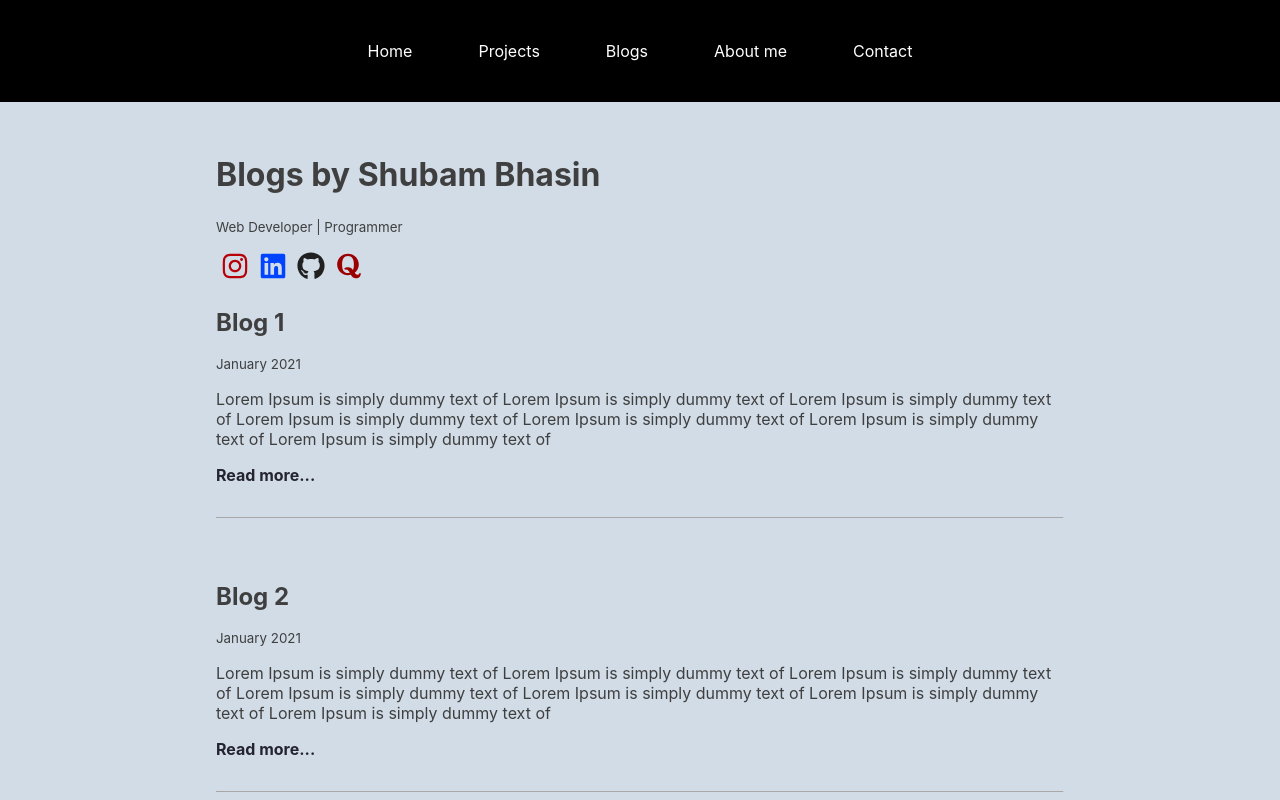
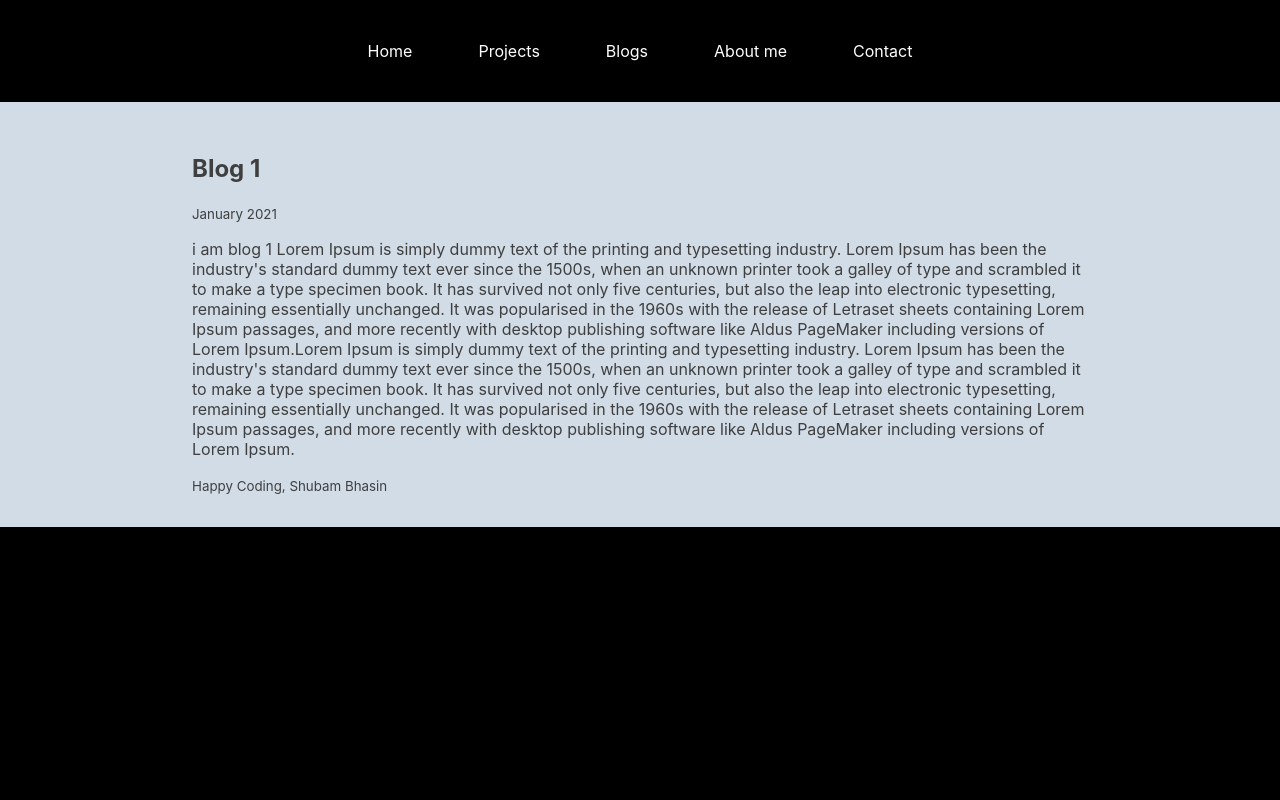
Before and after one commit to shubambhasin/portfolio-v2-react, a React (Create React App) app: page /#/blogs/blog1 in a window 1280 px wide. Before the commit this address led to /#/blogs. Shown: the top 800 px of the page. Built offline with nearby package versions, Linux system fonts and the light colour scheme.

Commit message:
feat: blogs linked, cover svg added

```diff
--- a/src/App.js
+++ b/src/App.js
@@ -5,6 +5,9 @@ import Contact from "./components/Contact";
 import Home from "./components/Home";
 import Navbar from "./components/Navbar";
 import Projects from "./components/Projects";
+import Blog1 from "./data/Blogs/Blog1";
+import Blog2 from "./data/Blogs/Blog2";
+import Blog3 from "./data/Blogs/Blog3";
 
 import "./styles.css";
 
@@ -16,11 +19,15 @@ export default function App() {
 
 
         <Switch>
-          <Route path="/contact" component={Contact}/>
-          <Route path="/aboutme" component={AboutMe}/>
-          <Route path="/blogs" component={Blogs}/>
-          <Route path="/projects" component={Projects}/>
-          <Route path="/" component={Home} />
+          <Route path="/contact" exact component={Contact}/>
+          <Route path="/aboutme" exact component={AboutMe}/>
+          <Route path="/blogs" exact component={Blogs}/>
+          <Route path="/projects" exact component={Projects}/>
+          <Route path="/" exact component={Home} />
+          <Route path ="/blogs/blog1" exact component={Blog1}/>
+          <Route path ="/blogs/blog2" exact component={Blog2}/>
+          <Route path ="/blogs/blog3" exact component={Blog3}/>
+
         </Switch>
 
 
--- a/src/components/Blogs.js
+++ b/src/components/Blogs.js
@@ -1,13 +1,8 @@
 import React from "react";
-import {
-  FaFacebook,
-  FaGithub,
-  FaInstagram,
-  FaLinkedin,
-  FaQuora
-} from "react-icons/fa";
+import { FaGithub, FaInstagram, FaLinkedin, FaQuora } from "react-icons/fa";
 import { Link } from "react-router-dom";
-import { BlogData } from "../data/BlogsData";
+import Blog1 from "../data/Blogs/Blog1";
+import { BlogsData } from "../data/BlogsData";
 import "../styles.css";
 const Blogs = () => {
   return (
@@ -35,7 +30,7 @@ const Blogs = () => {
               rel="noreferrer"
               target="_blank"
             >
-              <FaLinkedin  size={28}/>
+              <FaLinkedin size={28} />
             </a>
             <a
               style={{ color: "rgb(32, 32, 32)" }}
@@ -55,11 +50,11 @@ const Blogs = () => {
             </a>
           </div>
         </div>
-        {BlogData.map((data) => {
+        {BlogsData.map((data) => {
           return (
             <div key={data.id} className="blog-tile">
               <div className="blog-header">
-                <Link to="/blogs">
+                <Link to={data.path}>
                   {" "}
                   <h1>{data.blogHeader}</h1>
                 </Link>
@@ -68,7 +63,7 @@ const Blogs = () => {
                 <small>{data.blogDate}</small>
               </p>
               <p>{data.blogScript}</p>
-              <Link to="/blogs" className="read-more">
+              <Link to={data.path} className="read-more">
                 <strong>Read more...</strong>
               </Link>
               <hr className="hr" size={1} />
--- a/src/components/Projects.js
+++ b/src/components/Projects.js
@@ -9,7 +9,7 @@ const Projects = () => {
       <div className="project-container">
         {ProjectData.map((data) => {
           return (
-            <div key={data.key} className="tile">
+            <div key={data.id} className="tile">
               <img
                 className="project-icon"
                 src={data.projectImage}
--- /dev/null
+++ b/src/data/Blogs/Blog1.js
@@ -0,0 +1,35 @@
+import React from "react";
+import { BlogsData } from "../BlogsData";
+
+const Blog1 = () => {
+  return (
+    <div className="blogs">
+      <div className="blog-container">
+        {BlogsData.map((data) => {
+          return data.blogNumber === "1" ? (
+            <div key={data.id}>
+              <div className="blog-header">
+                <h2>{data.blogHeader}</h2>
+              </div>
+              <div className="blog-date">
+                <span>
+                  <small>{data.blogDate}</small>
+                </span>
+              </div>
+              <div className="blog-data">
+                <p>{data.blog}</p>{" "}
+              </div>
+              <div className="signature">
+                <small>{data.signature}</small>
+              </div>
+            </div>
+          ) : (
+            ""
+          );
+        })}
+      </div>
+    </div>
+  );
+};
+
+export default Blog1;
--- /dev/null
+++ b/src/data/Blogs/Blog2.js
@@ -0,0 +1,35 @@
+import React from "react";
+import { BlogsData } from "../BlogsData";
+
+const Blog2 = () => {
+  return (
+    <div className="blogs">
+      <div className="blog-container">
+        {BlogsData.map((data) => {
+          return data.blogNumber === "2" ? (
+            <div key={data.id}>
+              <div className="blog-header">
+                <h2>{data.blogHeader}</h2>
+              </div>
+              <div className="blog-date">
+                <span>
+                  <small>{data.blogDate}</small>
+                </span>
+              </div>
+              <div className="blog-data">
+                <p>{data.blog}</p>{" "}
+              </div>
+              <div className="signature">
+                <small>{data.signature}</small>
+              </div>
+            </div>
+          ) : (
+            ""
+          );
+        })}
+      </div>
+    </div>
+  );
+};
+
+export default Blog2;
--- /dev/null
+++ b/src/data/Blogs/Blog3.js
@@ -0,0 +1,35 @@
+import React from "react";
+import { BlogsData } from "../BlogsData";
+
+const Blog3 = () => {
+  return (
+    <div className="blogs">
+      <div className="blog-container">
+        {BlogsData.map((data) => {
+          return data.blogNumber === "3" ? (
+            <div key={data.id}>
+              <div className="blog-header">
+                <h2>{data.blogHeader}</h2>
+              </div>
+              <div className="blog-date">
+                <span>
+                  <small>{data.blogDate}</small>
+                </span>
+              </div>
+              <div className="blog-data">
+                <p>{data.blog}</p>{" "}
+              </div>
+              <div className="signature">
+                <small>{data.signature}</small>
+              </div>
+            </div>
+          ) : (
+            ""
+          );
+        })}
+      </div>
+    </div>
+  );
+};
+
+export default Blog3;
--- a/src/data/BlogsData.js
+++ b/src/data/BlogsData.js
@@ -1,29 +1,38 @@
-export const BlogData = [
+export const BlogsData = [
   {
-    id:"3",
+    id: "3",
+    blogNumber: "3",
+    blogHeader: "Blog 3",
+    blogDate: "February 2021",
+    blogScript:
+      "i am blog 3 Lorem Ipsum is simply dummy text of Lorem Ipsum is simply dummy text of Lorem Ipsum is simply dummy text of Lorem Ipsum is simply dummy text of Lorem Ipsum is simply dummy text of Lorem Ipsum is simply dummy text of Lorem Ipsum is simply dummy text of ",
+    blog:
+      "i am blog 3 Lorem Ipsum is simply dummy text of the printing and typesetting industry. Lorem Ipsum has been the industry's standard dummy text ever since the 1500s, when an unknown printer took a galley of type and scrambled it to make a type specimen book. It has survived not only five centuries, but also the leap into electronic typesetting, remaining essentially unchanged. It was popularised in the 1960s with the release of Letraset sheets containing Lorem Ipsum passages, and more recently with desktop publishing software like Aldus PageMaker including versions of Lorem Ipsum.Lorem Ipsum is simply dummy text of the printing and typesetting industry. Lorem Ipsum has been the industry's standard dummy text ever since the 1500s, when an unknown printer took a galley of type and scrambled it to make a type specimen book. It has survived not only five centuries, but also the leap into electronic typesetting, remaining essentially unchanged. It was popularised in the 1960s with the release of Letraset sheets containing Lorem Ipsum passages, and more recently with desktop publishing software like Aldus PageMaker including versions of Lorem Ipsum.",
+    signature: "Happy Coding, Shubam Bhasin",
+    path: "/blogs/blog3"
+  },
+  {
+    id: "2",
+    blogNumber: "2",
+    blogHeader: "Blog 2",
+    blogDate: "January 2021",
+    blogScript:
+      "i am blog 2 Lorem Ipsum is simply dummy text of Lorem Ipsum is simply dummy text of Lorem Ipsum is simply dummy text of Lorem Ipsum is simply dummy text of Lorem Ipsum is simply dummy text of Lorem Ipsum is simply dummy text of Lorem Ipsum is simply dummy text of ",
+    blog:
+      " i am blog 2 Lorem Ipsum is simply dummy text of the printing and typesetting industry. Lorem Ipsum has been the industry's standard dummy text ever since the 1500s, when an unknown printer took a galley of type and scrambled it to make a type specimen book. It has survived not only five centuries, but also the leap into electronic typesetting, remaining essentially unchanged. It was popularised in the 1960s with the release of Letraset sheets containing Lorem Ipsum passages, and more recently with desktop publishing software like Aldus PageMaker including versions of Lorem Ipsum.Lorem Ipsum is simply dummy text of the printing and typesetting industry. Lorem Ipsum has been the industry's standard dummy text ever since the 1500s, when an unknown printer took a galley of type and scrambled it to make a type specimen book. It has survived not only five centuries, but also the leap into electronic typesetting, remaining essentially unchanged. It was popularised in the 1960s with the release of Letraset sheets containing Lorem Ipsum passages, and more recently with desktop publishing software like Aldus PageMaker including versions of Lorem Ipsum.",
+    signature: "Happy Coding, Shubam Bhasin",
+    path: "/blogs/blog2"
+  },
+  {
+    id: "1",
+    blogNumber: "1",
     blogHeader: "Blog 1",
     blogDate: "January 2021",
     blogScript:
-      "Lorem Ipsum is simply dummy text of Lorem Ipsum is simply dummy text of Lorem Ipsum is simply dummy text of Lorem Ipsum is simply dummy text of Lorem Ipsum is simply dummy text of Lorem Ipsum is simply dummy text of Lorem Ipsum is simply dummy text of ",
+      "I am blog 1 Lorem Ipsum is simply dummy text of Lorem Ipsum is simply dummy text of Lorem Ipsum is simply dummy text of Lorem Ipsum is simply dummy text of Lorem Ipsum is simply dummy text of Lorem Ipsum is simply dummy text of Lorem Ipsum is simply dummy text of ",
     blog:
-      "Lorem Ipsum is simply dummy text of the printing and typesetting industry. Lorem Ipsum has been the industry's standard dummy text ever since the 1500s, when an unknown printer took a galley of type and scrambled it to make a type specimen book. It has survived not only five centuries, but also the leap into electronic typesetting, remaining essentially unchanged. It was popularised in the 1960s with the release of Letraset sheets containing Lorem Ipsum passages, and more recently with desktop publishing software like Aldus PageMaker including versions of Lorem Ipsum.Lorem Ipsum is simply dummy text of the printing and typesetting industry. Lorem Ipsum has been the industry's standard dummy text ever since the 1500s, when an unknown printer took a galley of type and scrambled it to make a type specimen book. It has survived not only five centuries, but also the leap into electronic typesetting, remaining essentially unchanged. It was popularised in the 1960s with the release of Letraset sheets containing Lorem Ipsum passages, and more recently with desktop publishing software like Aldus PageMaker including versions of Lorem Ipsum."
-  },
-  {
-    id:"2",
-    blogHeader: "Blog 2",
-    blogDate: "January 2021",
-    blogScript:
-      "Lorem Ipsum is simply dummy text of Lorem Ipsum is simply dummy text of Lorem Ipsum is simply dummy text of Lorem Ipsum is simply dummy text of Lorem Ipsum is simply dummy text of Lorem Ipsum is simply dummy text of Lorem Ipsum is simply dummy text of ",
-    blog:
-      "Lorem Ipsum is simply dummy text of the printing and typesetting industry. Lorem Ipsum has been the industry's standard dummy text ever since the 1500s, when an unknown printer took a galley of type and scrambled it to make a type specimen book. It has survived not only five centuries, but also the leap into electronic typesetting, remaining essentially unchanged. It was popularised in the 1960s with the release of Letraset sheets containing Lorem Ipsum passages, and more recently with desktop publishing software like Aldus PageMaker including versions of Lorem Ipsum.Lorem Ipsum is simply dummy text of the printing and typesetting industry. Lorem Ipsum has been the industry's standard dummy text ever since the 1500s, when an unknown printer took a galley of type and scrambled it to make a type specimen book. It has survived not only five centuries, but also the leap into electronic typesetting, remaining essentially unchanged. It was popularised in the 1960s with the release of Letraset sheets containing Lorem Ipsum passages, and more recently with desktop publishing software like Aldus PageMaker including versions of Lorem Ipsum."
-  },
-  {
-    id:"1",
-    blogHeader: "Blog 3",
-    blogDate: "January 2021",
-    blogScript:
-      "Lorem Ipsum is simply dummy text of Lorem Ipsum is simply dummy text of Lorem Ipsum is simply dummy text of Lorem Ipsum is simply dummy text of Lorem Ipsum is simply dummy text of Lorem Ipsum is simply dummy text of Lorem Ipsum is simply dummy text of ",
-    blog:
-      "Lorem Ipsum is simply dummy text of the printing and typesetting industry. Lorem Ipsum has been the industry's standard dummy text ever since the 1500s, when an unknown printer took a galley of type and scrambled it to make a type specimen book. It has survived not only five centuries, but also the leap into electronic typesetting, remaining essentially unchanged. It was popularised in the 1960s with the release of Letraset sheets containing Lorem Ipsum passages, and more recently with desktop publishing software like Aldus PageMaker including versions of Lorem Ipsum.Lorem Ipsum is simply dummy text of the printing and typesetting industry. Lorem Ipsum has been the industry's standard dummy text ever since the 1500s, when an unknown printer took a galley of type and scrambled it to make a type specimen book. It has survived not only five centuries, but also the leap into electronic typesetting, remaining essentially unchanged. It was popularised in the 1960s with the release of Letraset sheets containing Lorem Ipsum passages, and more recently with desktop publishing software like Aldus PageMaker including versions of Lorem Ipsum."
+      " i am blog 1 Lorem Ipsum is simply dummy text of the printing and typesetting industry. Lorem Ipsum has been the industry's standard dummy text ever since the 1500s, when an unknown printer took a galley of type and scrambled it to make a type specimen book. It has survived not only five centuries, but also the leap into electronic typesetting, remaining essentially unchanged. It was popularised in the 1960s with the release of Letraset sheets containing Lorem Ipsum passages, and more recently with desktop publishing software like Aldus PageMaker including versions of Lorem Ipsum.Lorem Ipsum is simply dummy text of the printing and typesetting industry. Lorem Ipsum has been the industry's standard dummy text ever since the 1500s, when an unknown printer took a galley of type and scrambled it to make a type specimen book. It has survived not only five centuries, but also the leap into electronic typesetting, remaining essentially unchanged. It was popularised in the 1960s with the release of Letraset sheets containing Lorem Ipsum passages, and more recently with desktop publishing software like Aldus PageMaker including versions of Lorem Ipsum.",
+    signature: "Happy Coding, Shubam Bhasin",
+    path: "/blogs/blog1"
   }
 ];
--- a/src/data/ProjectData.js
+++ b/src/data/ProjectData.js
@@ -8,7 +8,7 @@ export const ProjectData = [
     appUrl: "https://manage-tasks.netlify.app/",
     appCode: "https://github.com/shubambhasin/TODO",
     projectImage:
-      "https://lh3.googleusercontent.com/proxy/eVKuezP5YPzmZ8waaGg4CYd1ybx4bvt79qZWWZXltdj_YSafje5Yk7gpqZnV8ekUJeUQvJf36Bd4bUdAwMrMhyHgpluPvUinJi-flgeF7wQ0bXC7XU_r4A",
+      "https://images.unsplash.com/photo-1492551557933-34265f7af79e?ixid=MXwxMjA3fDB8MHxwaG90by1wYWdlfHx8fGVufDB8fHw%3D&ixlib=rb-1.2.1&auto=format&fit=crop&w=750&q=80",
     id: "3"
   },
   {
@@ -19,7 +19,7 @@ export const ProjectData = [
     appUrl: "https://all-in-one-translator.netlify.app/",
     appCode: "https://github.com/shubambhasin/All-in-one-transalator",
     projectImage:
-      "https://lh3.googleusercontent.com/proxy/eVKuezP5YPzmZ8waaGg4CYd1ybx4bvt79qZWWZXltdj_YSafje5Yk7gpqZnV8ekUJeUQvJf36Bd4bUdAwMrMhyHgpluPvUinJi-flgeF7wQ0bXC7XU_r4A",
+    "https://images.unsplash.com/photo-1492551557933-34265f7af79e?ixid=MXwxMjA3fDB8MHxwaG90by1wYWdlfHx8fGVufDB8fHw%3D&ixlib=rb-1.2.1&auto=format&fit=crop&w=750&q=80",
     id: "2"
   },
   {
@@ -30,7 +30,7 @@ export const ProjectData = [
     appUrl: "https://apod-shubam.netlify.app/",
     appCode: "https://github.com/shubambhasin/Space-Observatory",
     projectImage:
-      "https://lh3.googleusercontent.com/proxy/eVKuezP5YPzmZ8waaGg4CYd1ybx4bvt79qZWWZXltdj_YSafje5Yk7gpqZnV8ekUJeUQvJf36Bd4bUdAwMrMhyHgpluPvUinJi-flgeF7wQ0bXC7XU_r4A",
+    "https://images.unsplash.com/photo-1492551557933-34265f7af79e?ixid=MXwxMjA3fDB8MHxwaG90by1wYWdlfHx8fGVufDB8fHw%3D&ixlib=rb-1.2.1&auto=format&fit=crop&w=750&q=80",
     id: "1"
   }
 ];
--- a/src/styles.css
+++ b/src/styles.css
@@ -82,6 +82,9 @@ nav .links:hover {
   position: relative;
 }
 .info {
+  display: flex;
+  justify-content: space-between;
+  align-items: center;
   width: 80%;
   height: 80%;
   position: absolute;
@@ -95,6 +98,16 @@ nav .links:hover {
   font-family: "Dancing Script", cursive;
   font-size: 5rem;
   font-weight: 100;
+}
+.home .cover-container
+{
+  justify-self: center;
+}
+
+.home .cover-container img
+{
+  width: auto;
+  height: 100%;
 }
 .info .button {
   top: 2rem;
@@ -224,6 +237,7 @@ nav .links:hover {
   align-items: flex-start;
   justify-content: center;
   width: 70%;
+  height: auto;
   margin: 2rem auto;
 }
 .blogs .blog-container .author-info {
@@ -244,7 +258,7 @@ nav .links:hover {
   padding: 0.5rem;
   margin: 0rem 1rem;
   animation-name: fadeIn;
-  animation-duration: 2s;
+  animation-duration: 1s;
 }
 .blogs .blog-container .blog-tile .read-more {
   color: rgb(36, 36, 48);
```
Also changed, not shown: src/components/Home.js (+7 -5 lines), src/images/cover.svg (added), src/images/projectImg.jpg (added).
